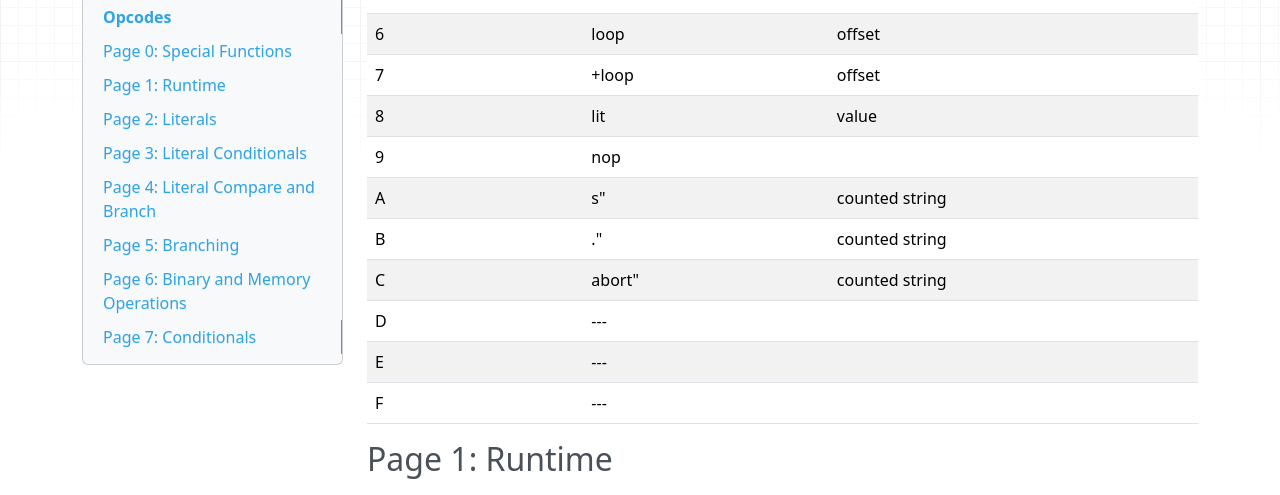
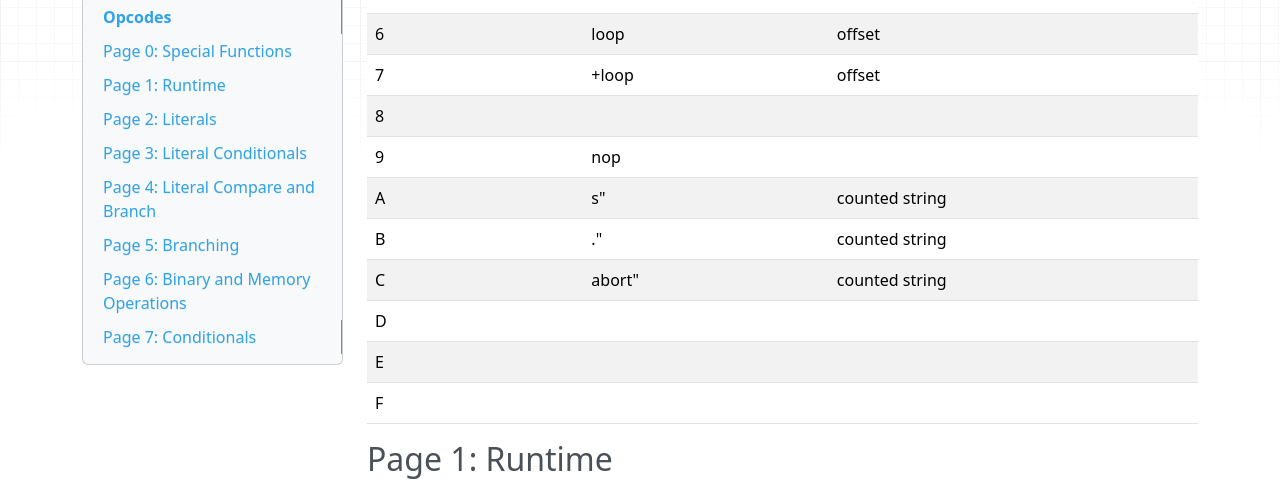
Before and after one commit to amckewan/mcforth, an MkDocs documentation site: the page built from docs/internals.md, in a window 1280 px wide and 1400 px high, scrolled down 2316 px. Shown: the part 155-650 px from the top of the window. Built offline with MkDocs 1.6.1, drawn with Linux system fonts in a browser that asks for light colours; nearby versions of some CDN libraries.

Commit message:
Give up on inlining literals

```diff
--- a/docs/internals.md
+++ b/docs/internals.md
@@ -81,14 +81,14 @@ opcode | function | operands
 5 | ?do | offset
 6 | loop | offset
 7 | +loop | offset
-8 | lit | value
+8 |
 9 | nop
 A | s" | counted string
 B | ." | counted string
 C | abort" | counted string
-D | ---
-E | ---
-F | ---
+D |
+E |
+F |
 
 ## Page 1: Runtime
 
@@ -141,7 +141,7 @@ Conditional branch (e.g. `< if`)
 
 60  | 61  | 62  | 63  | 64  | 65  | 66  | 67  | 68  | 69  | 6A  | 6B  | 6C  | 6D  | 6E  | 6F
 --- | --- | --- | --- | --- | --- | --- | --- | --- | --- | --- | --- | --- | --- | --- | ---
-+   | -   | *   | /   | AND | OR  | XOR | --- | @   | !
+    | +   | -   | *   | /   | AND | OR  | XOR | @   | !
 
 ## Page 7: Conditionals
 
```
Also changed, not shown: other parts of docs/internals.md (+1 -1 lines), docs/todo.md (+1 -1 lines), 5 other files.
